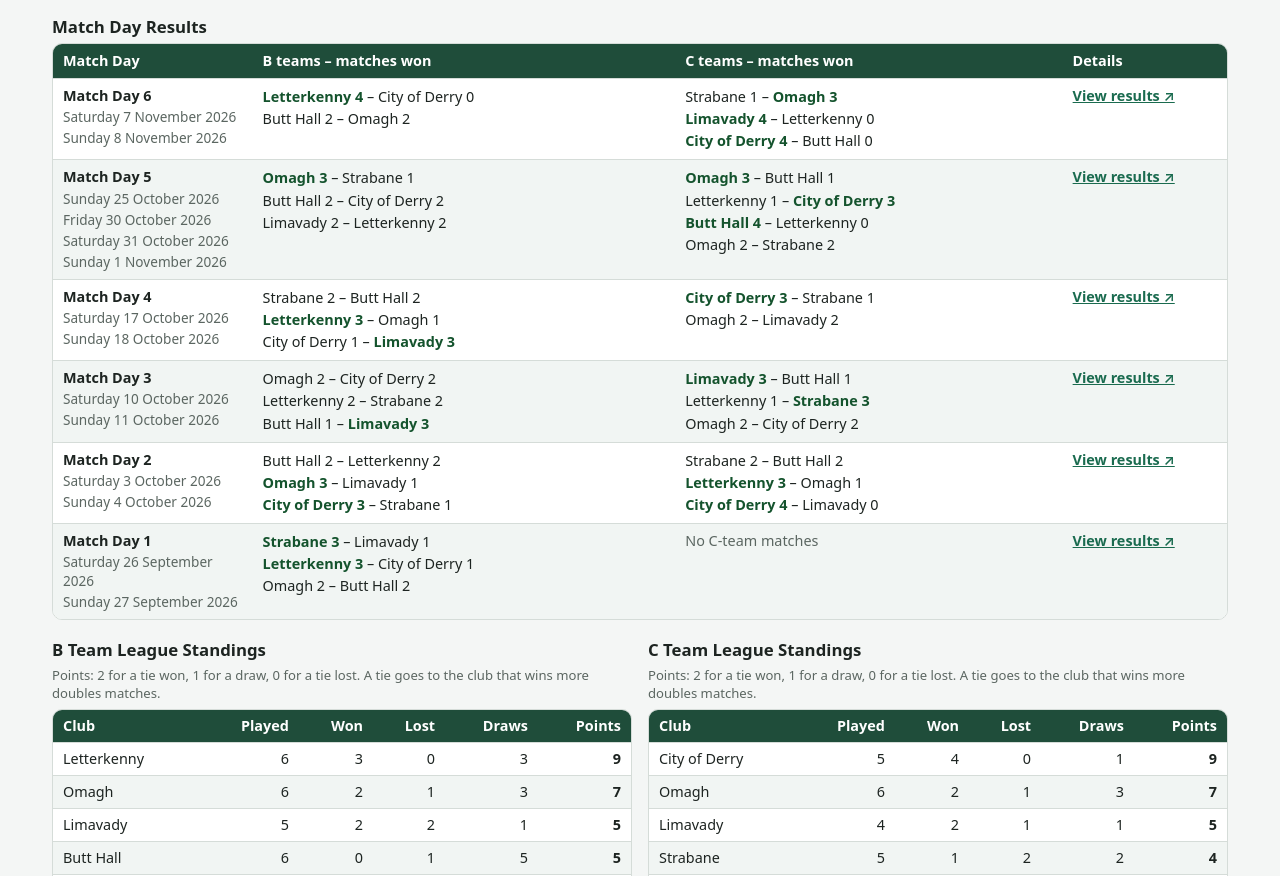
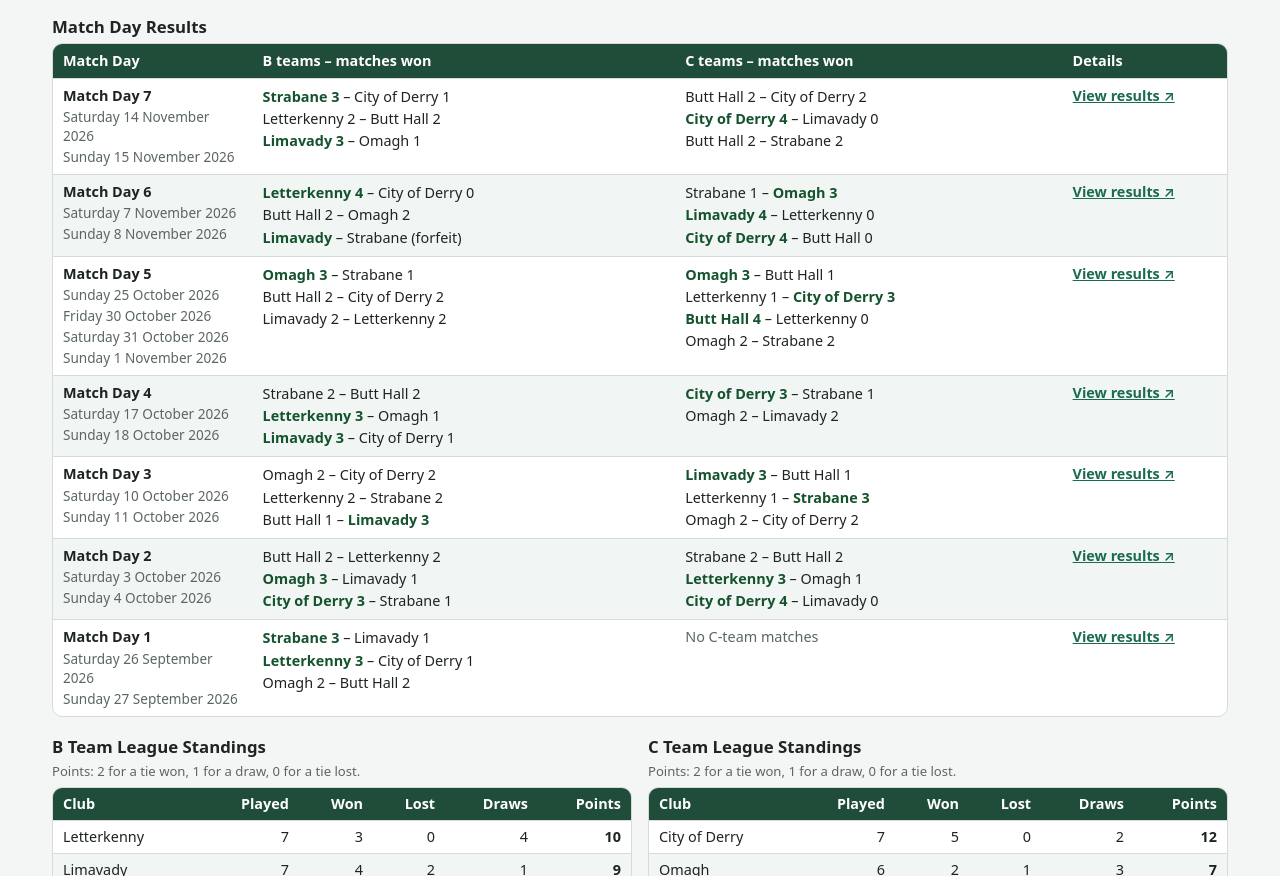
Before and after one commit to amitn2007/NW-League, a plain HTML site: page index.html in a window 1280 px wide. Shown: the part 76-952 px from the top of the page. Drawn offline with Linux system fonts and the light colour scheme.

Commit message:
Add files via upload

```diff
--- a/index.html
+++ b/index.html
@@ -92,10 +92,12 @@
   tbody tr:last-child td { border-bottom: none; }
 
   /* Match results table: 4 compact columns */
+  .main-table { table-layout: fixed; }
   .main-table col.c-day   { width: 17%; }
   .main-table col.c-b     { width: 36%; }
   .main-table col.c-c     { width: 33%; }
   .main-table col.c-link  { width: 14%; }
+  .main-table td { overflow-wrap: anywhere; }
 
   .line { display: block; padding: 1px 0; }
   .muted { color: var(--muted); }
@@ -127,6 +129,7 @@
   @media (max-width: 720px) {
     .container { padding: 12px 8px 12px; }
     .main-table thead { display: none; }
+    .main-table { table-layout: auto; }
     .main-table, .main-table tbody, .main-table tr, .main-table td {
       display: block;
       width: 100%;
@@ -192,6 +195,26 @@
       <tbody>
         <tr>
           <td>
+            <strong>Match Day 7</strong>
+            <span class="line muted">Saturday 14 November 2026</span>
+            <span class="line muted">Sunday 15 November 2026</span>
+          </td>
+          <td data-label="B teams – matches won">
+            <span class="line"><span class="win">Strabane 3</span> – City of Derry 1</span>
+            <span class="line">Letterkenny 2 – Butt Hall 2</span>
+            <span class="line"><span class="win">Limavady 3</span> – Omagh 1</span>
+          </td>
+          <td data-label="C teams – matches won">
+            <span class="line">Butt Hall 2 – City of Derry 2</span>
+            <span class="line"><span class="win">City of Derry 4</span> – Limavady 0</span>
+            <span class="line">Butt Hall 2 – Strabane 2</span>
+          </td>
+          <td data-label="Details">
+            <a href="https://ti.tournamentsoftware.com/tournament/eaab8a41-e813-476f-81f2-e1fb4638d15c/matches/20261114" target="_blank" rel="noopener noreferrer">View results ↗</a>
+          </td>
+        </tr>
+        <tr>
+          <td>
             <strong>Match Day 6</strong>
             <span class="line muted">Saturday 7 November 2026</span>
             <span class="line muted">Sunday 8 November 2026</span>
@@ -199,6 +222,7 @@
           <td data-label="B teams – matches won">
             <span class="line"><span class="win">Letterkenny 4</span> – City of Derry 0</span>
             <span class="line">Butt Hall 2 – Omagh 2</span>
+            <span class="line"><span class="win">Limavady</span> – Strabane (forfeit)</span>
           </td>
           <td data-label="C teams – matches won">
             <span class="line">Strabane 1 – <span class="win">Omagh 3</span></span>
@@ -241,7 +265,7 @@
           <td data-label="B teams – matches won">
             <span class="line">Strabane 2 – Butt Hall 2</span>
             <span class="line"><span class="win">Letterkenny 3</span> – Omagh 1</span>
-            <span class="line">City of Derry 1 – <span class="win">Limavady 3</span></span>
+            <span class="line"><span class="win">Limavady 3</span> – City of Derry 1</span>
           </td>
           <td data-label="C teams – matches won">
             <span class="line"><span class="win">City of Derry 3</span> – Strabane 1</span>
@@ -315,7 +339,7 @@
 
     <div>
       <h2>B Team League Standings</h2>
-      <p class="caption">Points: 2 for a tie won, 1 for a draw, 0 for a tie lost. A tie goes to the club that wins more doubles matches.</p>
+      <p class="caption">Points: 2 for a tie won, 1 for a draw, 0 for a tie lost.</p>
       <div class="table-wrap">
         <table class="standings">
           <thead>
@@ -329,12 +353,12 @@
             </tr>
           </thead>
           <tbody>
-            <tr><td>Letterkenny</td><td>6</td><td>3</td><td>0</td><td>3</td><td><strong>9</strong></td></tr>
-            <tr><td>Omagh</td><td>6</td><td>2</td><td>1</td><td>3</td><td><strong>7</strong></td></tr>
-            <tr><td>Limavady</td><td>5</td><td>2</td><td>2</td><td>1</td><td><strong>5</strong></td></tr>
-            <tr><td>Butt Hall</td><td>6</td><td>0</td><td>1</td><td>5</td><td><strong>5</strong></td></tr>
-            <tr><td>Strabane</td><td>5</td><td>1</td><td>2</td><td>2</td><td><strong>4</strong></td></tr>
-            <tr><td>City of Derry</td><td>6</td><td>1</td><td>3</td><td>2</td><td><strong>4</strong></td></tr>
+            <tr><td>Letterkenny</td><td>7</td><td>3</td><td>0</td><td>4</td><td><strong>10</strong></td></tr>
+            <tr><td>Limavady</td><td>7</td><td>4</td><td>2</td><td>1</td><td><strong>9</strong></td></tr>
+            <tr><td>Omagh</td><td>7</td><td>2</td><td>2</td><td>3</td><td><strong>7</strong></td></tr>
+            <tr><td>Butt Hall</td><td>7</td><td>0</td><td>1</td><td>6</td><td><strong>6</strong></td></tr>
+            <tr><td>Strabane</td><td>7</td><td>2</td><td>3</td><td>2</td><td><strong>6</strong></td></tr>
+            <tr><td>City of Derry</td><td>7</td><td>1</td><td>4</td><td>2</td><td><strong>4</strong></td></tr>
           </tbody>
         </table>
       </div>
@@ -342,7 +366,7 @@
 
     <div>
       <h2>C Team League Standings</h2>
-      <p class="caption">Points: 2 for a tie won, 1 for a draw, 0 for a tie lost. A tie goes to the club that wins more doubles matches.</p>
+      <p class="caption">Points: 2 for a tie won, 1 for a draw, 0 for a tie lost.</p>
       <div class="table-wrap">
         <table class="standings">
           <thead>
@@ -356,11 +380,11 @@
             </tr>
           </thead>
           <tbody>
-            <tr><td>City of Derry</td><td>5</td><td>4</td><td>0</td><td>1</td><td><strong>9</strong></td></tr>
+            <tr><td>City of Derry</td><td>7</td><td>5</td><td>0</td><td>2</td><td><strong>12</strong></td></tr>
             <tr><td>Omagh</td><td>6</td><td>2</td><td>1</td><td>3</td><td><strong>7</strong></td></tr>
-            <tr><td>Limavady</td><td>4</td><td>2</td><td>1</td><td>1</td><td><strong>5</strong></td></tr>
-            <tr><td>Strabane</td><td>5</td><td>1</td><td>2</td><td>2</td><td><strong>4</strong></td></tr>
-            <tr><td>Butt Hall</td><td>5</td><td>1</td><td>3</td><td>1</td><td><strong>3</strong></td></tr>
+            <tr><td>Limavady</td><td>5</td><td>2</td><td>2</td><td>1</td><td><strong>5</strong></td></tr>
+            <tr><td>Strabane</td><td>6</td><td>1</td><td>2</td><td>3</td><td><strong>5</strong></td></tr>
+            <tr><td>Butt Hall</td><td>7</td><td>1</td><td>3</td><td>3</td><td><strong>5</strong></td></tr>
             <tr><td>Letterkenny</td><td>5</td><td>1</td><td>4</td><td>0</td><td><strong>2</strong></td></tr>
           </tbody>
         </table>
```
